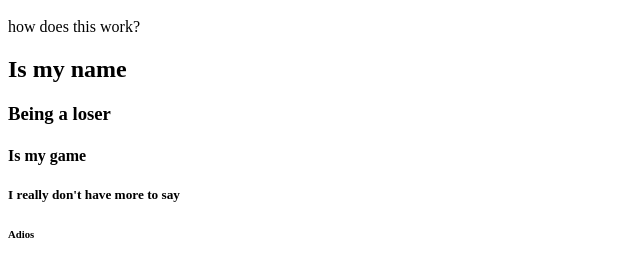
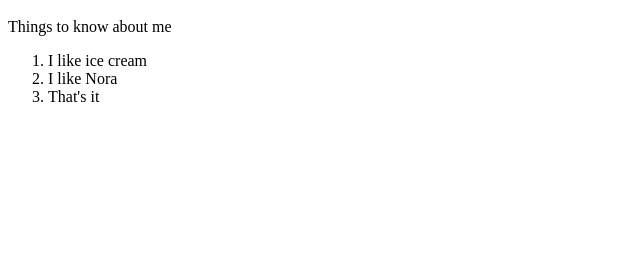
Before and after one commit to Brigidohara/Brigidohara.github.io, a plain HTML site: page index.html in a window 1280 px wide. Shown: the part 48-324 px from the top of the page, without its empty margins (0-640 px from the left). Drawn offline with Linux system fonts and the light colour scheme.

Commit message:
Update index.html

```diff
--- a/index.html
+++ b/index.html
@@ -2,10 +2,10 @@
 </head>
 <body>
   <h1>Brigid Cruser</h1>
-  <p> how does this work? </p>
-  <h2>Is my name</h2>
-  <h3>Being a loser</h3>
-  <h4>Is my game</h4>
-  <h5>I really don't have more to say</h5>
-  <h6>Adios</h6>
+  <p>Things to know about me</p>
+  <ol>
+    <li>I like ice cream</li>
+    <li>I like Nora</li>
+    <li>That's it</li>
+  </ol>
 </body>
```
